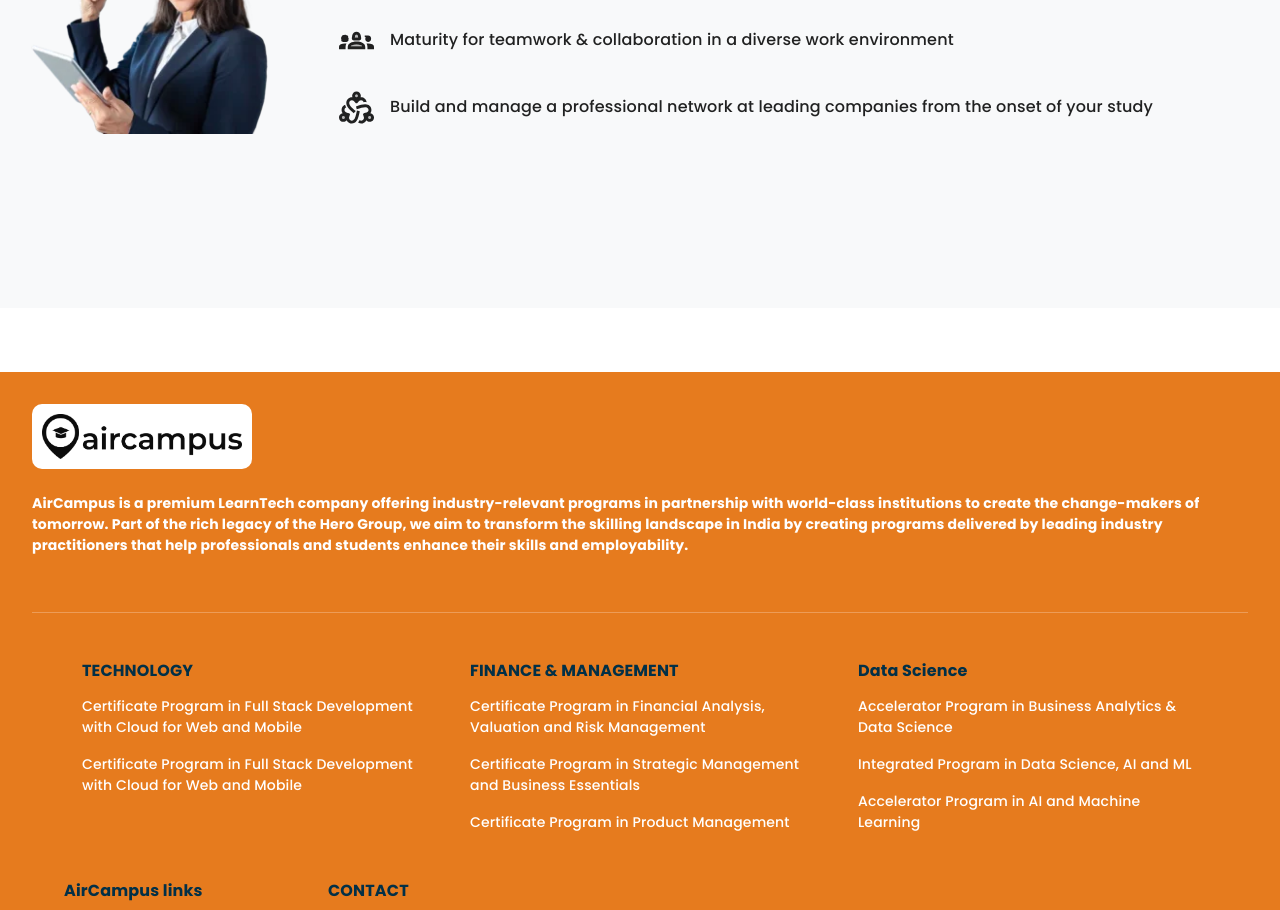
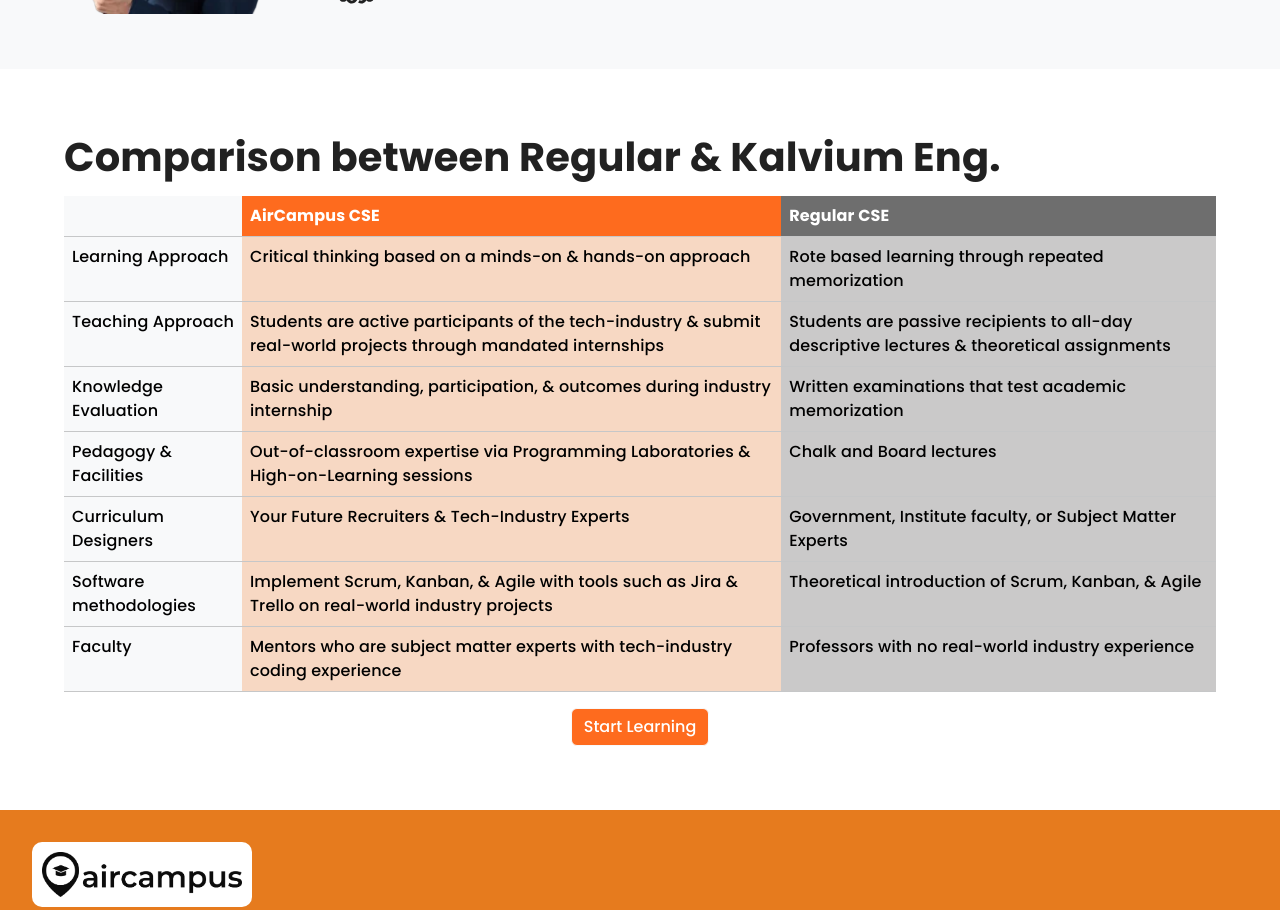
Before and after one commit to 100ngramjit/testCampus, a React (Vite) app: page /programs in a window 1280 px wide. Shown: the part 1660-2570 px from the top of the page. Built offline with nearby package versions, Linux system fonts and the light colour scheme.

Commit message:
comparison table in program page

```diff
--- a/src/components/ProgramPage/ProgramPage.jsx
+++ b/src/components/ProgramPage/ProgramPage.jsx
@@ -3,6 +3,7 @@ import ApplyNow from "./ApplyNow";
 import { Box, Container } from "@mui/material";
 import SkillSection from "./SkillSection";
 import TopFeatures from "./TopFeatures";
+import TableComponent from "./TableComponent";
 
 const ProgramPage = () => {
   return (
@@ -20,6 +21,11 @@ const ProgramPage = () => {
       <Box sx={{ my: 8 }}>
         <TopFeatures />
       </Box>
+      <Box sx={{ my: 8 }}>
+        <Container>
+          <TableComponent />
+        </Container>
+      </Box>
     </>
   );
 };
--- /dev/null
+++ b/src/components/ProgramPage/TableComponent.jsx
@@ -0,0 +1,114 @@
+import React from "react";
+
+const TableComponent = () => {
+  return (
+    <>
+      <h1 className="section_header " style={{ marginBottom: 15 }}>
+        Comparison between Regular & Kalvium Eng.
+      </h1>
+      <div className="table-responsive">
+        <table className="table table-light ">
+          <thead>
+            <tr>
+              <th scope="col"></th>
+              <th
+                scope="col"
+                style={{ backgroundColor: "#fe6b1e", color: "#ffffff" }}
+              >
+                AirCampus CSE
+              </th>
+              <th
+                scope="col"
+                style={{ backgroundColor: "#6e6e6e", color: "#ffffff" }}
+              >
+                Regular CSE
+              </th>
+            </tr>
+          </thead>
+          <tbody>
+            <tr className="mb-3">
+              <td>Learning Approach</td>
+              <td style={{ backgroundColor: "#f7d8c3" }}>
+                Critical thinking based on a minds-on & hands-on approach
+              </td>
+              <td style={{ backgroundColor: "#cac9c9" }}>
+                Rote based learning through repeated memorization
+              </td>
+            </tr>
+            <tr className="mb-3">
+              <td>Teaching Approach​</td>
+              <td style={{ backgroundColor: "#f7d8c3" }}>
+                Students are active participants of the tech-industry & submit
+                real-world projects through mandated internships
+              </td>
+              <td style={{ backgroundColor: "#cac9c9" }}>
+                Students are passive recipients to all-day descriptive lectures
+                & theoretical assignments
+              </td>
+            </tr>
+            <tr className="mb-3">
+              <td>Knowledge Evaluation</td>
+              <td style={{ backgroundColor: "#f7d8c3" }}>
+                Basic understanding, participation, & outcomes during industry
+                internship
+              </td>
+              <td style={{ backgroundColor: "#cac9c9" }}>
+                Written examinations that test academic memorization
+              </td>
+            </tr>
+            <tr className="mb-3">
+              <td>Pedagogy & Facilities</td>
+              <td style={{ backgroundColor: "#f7d8c3" }}>
+                Out-of-classroom expertise via Programming Laboratories &
+                High-on-Learning sessions
+              </td>
+              <td style={{ backgroundColor: "#cac9c9" }}>
+                Chalk and Board lectures
+              </td>
+            </tr>
+            <tr className="mb-3">
+              <td>Curriculum Designers</td>
+              <td style={{ backgroundColor: "#f7d8c3" }}>
+                Your Future Recruiters & Tech-Industry Experts
+              </td>
+              <td style={{ backgroundColor: "#cac9c9" }}>
+                Government, Institute faculty, or Subject Matter Experts
+              </td>
+            </tr>
+            <tr className="mb-3">
+              <td>Software methodologies</td>
+              <td style={{ backgroundColor: "#f7d8c3" }}>
+                Implement Scrum, Kanban, & Agile with tools such as Jira &
+                Trello on real-world industry projects
+              </td>
+              <td style={{ backgroundColor: "#cac9c9" }}>
+                Theoretical introduction of Scrum, Kanban, & Agile
+              </td>
+            </tr>
+            <tr className="mb-3">
+              <td>Faculty</td>
+              <td style={{ backgroundColor: "#f7d8c3" }}>
+                Mentors who are subject matter experts with tech-industry coding
+                experience
+              </td>
+              <td style={{ backgroundColor: "#cac9c9" }}>
+                Professors with no real-world industry experience
+              </td>
+            </tr>
+          </tbody>
+        </table>
+      </div>
+      <div className="d-flex justify-content-md-center">
+        <button
+          className="btn btn-light"
+          style={{ backgroundColor: "#fe6b1e", color: "#ffffff" }}
+          type="submit"
+        >
+          Start Learning
+        </button>
+      </div>
+    </>
+  );
+};
+
+export default TableComponent;
--- a/src/components/ProgramPage/TopFeatures.jsx
+++ b/src/components/ProgramPage/TopFeatures.jsx
@@ -8,7 +8,7 @@ const TopFeatures = () => {
   return (
     <div
       className="d-flex flex-column flex-md-row justify-content-md-center align-items-md-center bg-light"
-      style={{ minHeight: "80vh" }}
+      style={{ minHeight: "50vh" }}
     >
       <div className="flex-grow-1">
         <img src={girlStudentImg} className="w-100 h-100" alt="Girl student" />
```
